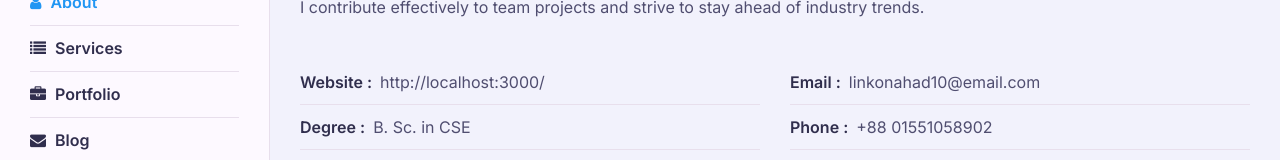
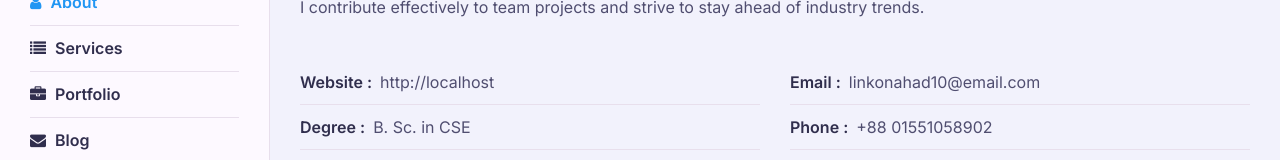
Before and after one commit to ahadAli102/portfolio-v1, a Next.js app: page /about in a window 1280 px wide. Shown: the part 286-446 px from the top of the page. Built offline with nearby package versions, Linux system fonts and the light colour scheme.

Commit message:
change website name from static to dynamic

```diff
--- a/src/app/about/page.tsx
+++ b/src/app/about/page.tsx
@@ -1,9 +1,11 @@
-import type {NextPage} from "next";
+'use client'
 import Skills from "@/components/body/Skills";
 import Experience from "@/components/body/Experience";
 import Link from "next/link";
+import React from "react";
 
-const About: NextPage = () => {
+const About: React.FC = () => {
+
     return (
         <main>
             <section className="about section" id="about">
@@ -38,7 +40,7 @@ const About: NextPage = () => {
                                     <div className="row">
                                         <div className="info-item padd-15">
                                             <p>
-                                                Website : <span>http://localhost:3000/</span>
+                                                Website : <span>{window.location.origin}</span>
                                             </p>
                                         </div>
                                         <div className="info-item padd-15">
```
